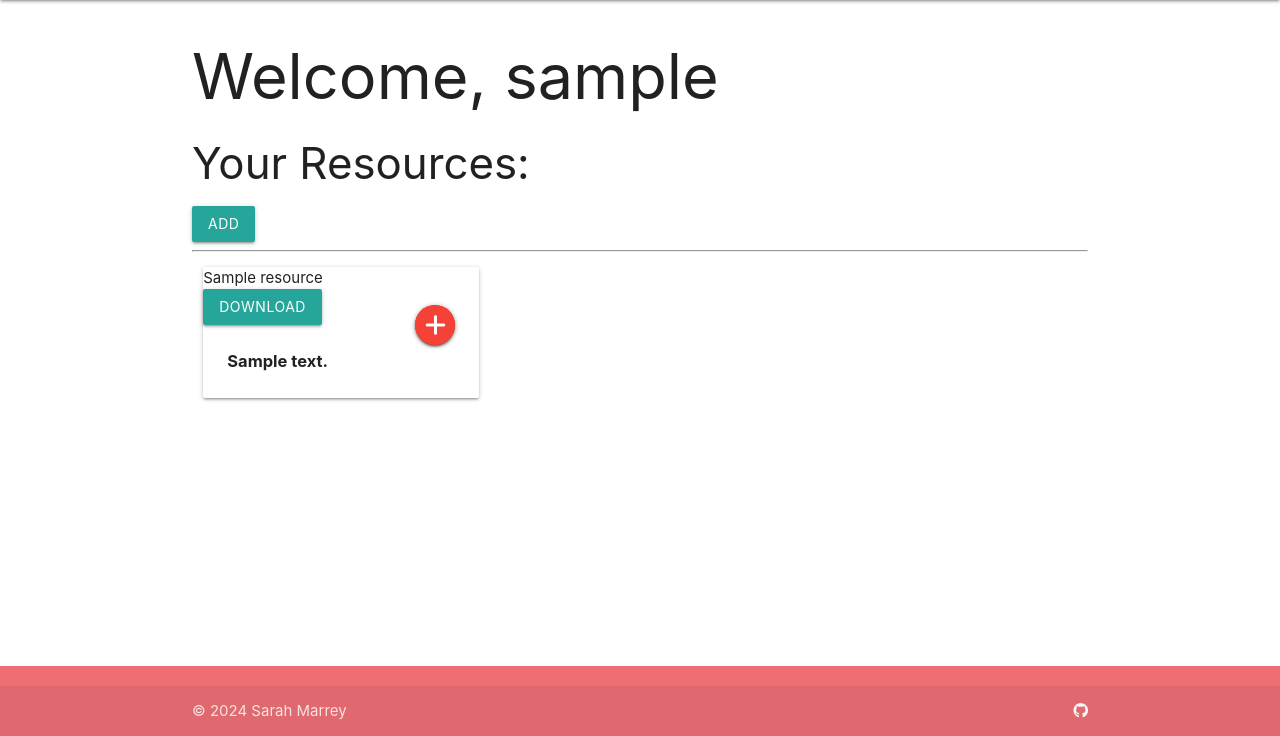
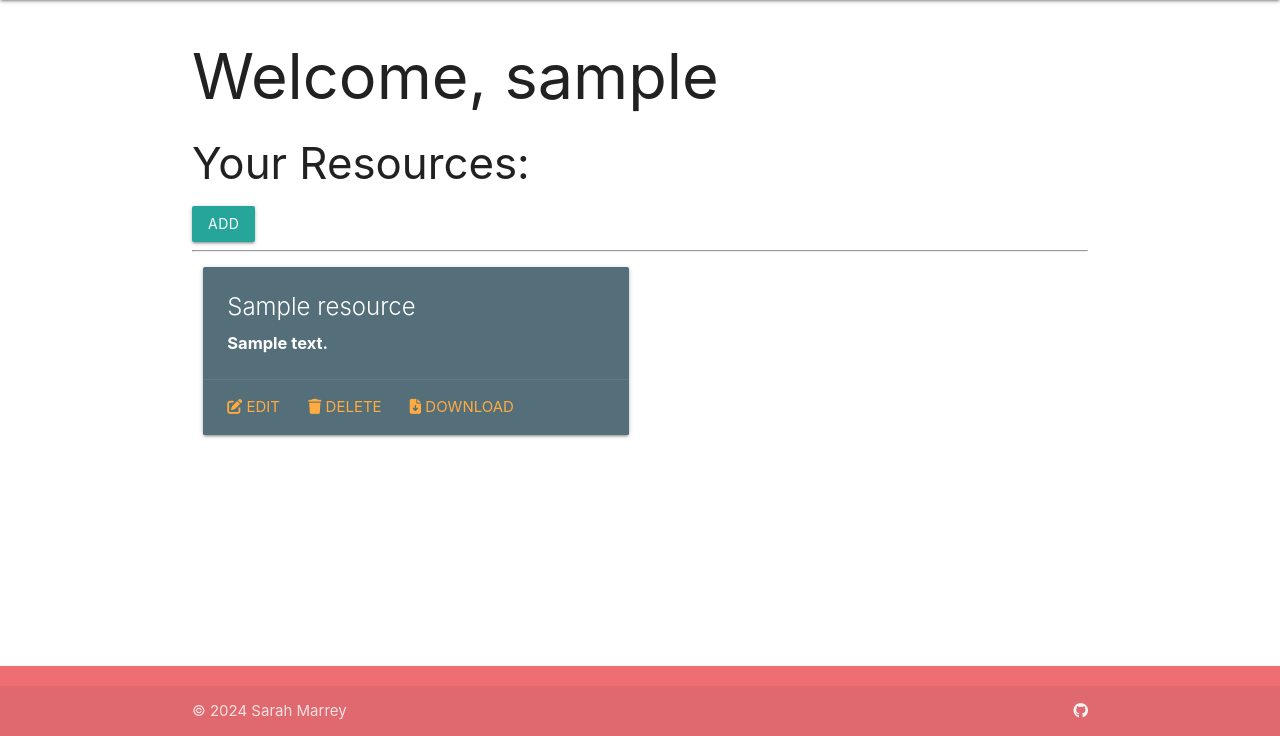
Before and after one commit to sarah2244-4/project-3-teacher-resource-hub, a Flask app: template resourcehub/templates/profile.html in a window 1280 px wide. Shown: the part 64-800 px from the top of the page. Run offline with Flask 3, Linux system fonts and the light colour scheme; tables that the repository leaves empty hold one stand-in row (values such as "Sample post"); the template is opened without the code that fills it: values that come from a table or form of the project are taken from there, most other values are stand-ins (such as "Sample title", 1, 10 or a date in 2020); some libraries are stand-ins or nearby versions.

Commit message:
Changed resource card layout

```diff
--- a/resourcehub/models.py
+++ b/resourcehub/models.py
@@ -29,7 +29,6 @@ class Resource(db.Model):
     subject_id = db.Column(db.Integer, db.ForeignKey("subject.id"))
     education_level_id = db.Column(db.Integer, db.ForeignKey("education_level.id"))
     comments = db.relationship("Comment", backref="resource", cascade="all, delete", lazy=True)
-    preview = db.Column(db.String(250))
 
     def __repr__(self):
         return f"#{self.id}, title: {self.resource_title}"
--- a/resourcehub/templates/profile.html
+++ b/resourcehub/templates/profile.html
@@ -14,22 +14,19 @@
 
     {% for resource in user.resources %}
     <div class="row">
-        <div class="col s12 m4">
-            <div class="card">
-                <div class="card-image">
-                    <!-- <img src="{{ preview_image_path }}" alt="Preview"> -->
-                    <span class="">{{ resource.resource_title }}</span>
-                    <div class="card-actions">
-                        <a href="{{ url_for('download', resource_id=resource.id) }}" class="btn waves-effect waves-light">Download</a>
-                    </div>
+        <div class="col s12 m6">
+            <div class="card blue-grey darken-1">
+                <div class="card-content white-text">
+                    <span class="card-title">{{ resource.resource_title }}</span>
+                    <p>{{ resource.resource_description }}</p>
+                </div>
+                <div class="card-action">
                     <!-- Edit button -->
-                    <a class="btn-floating halfway-fab waves-effect waves-light red" href="#"><i class="fa-solid fa-plus"></i></a>
+                    <a href="#"><i class="fa-solid fa-pen-to-square"></i> Edit</a>
                     <!-- Delete button -->
-                    <a class="btn-floating halfway-fab waves-effect waves-light red" href="#"><i class="fa-solid fa-plus"></i></a>
-                </div>
-                <div class="card-content">
-                    <!-- <p>{{ brief_description }}</p> -->
-                    <p>{{ resource.resource_description }}</p>
+                    <a href="#"><i class="fa-solid fa-trash"></i> Delete</a>
+                    <!-- Download button -->
+                    <a href="{{ url_for('download', resource_id=resource.id) }}"><i class="fa-solid fa-file-arrow-down"></i> Download</a>
                 </div>
             </div>
         </div>
```
